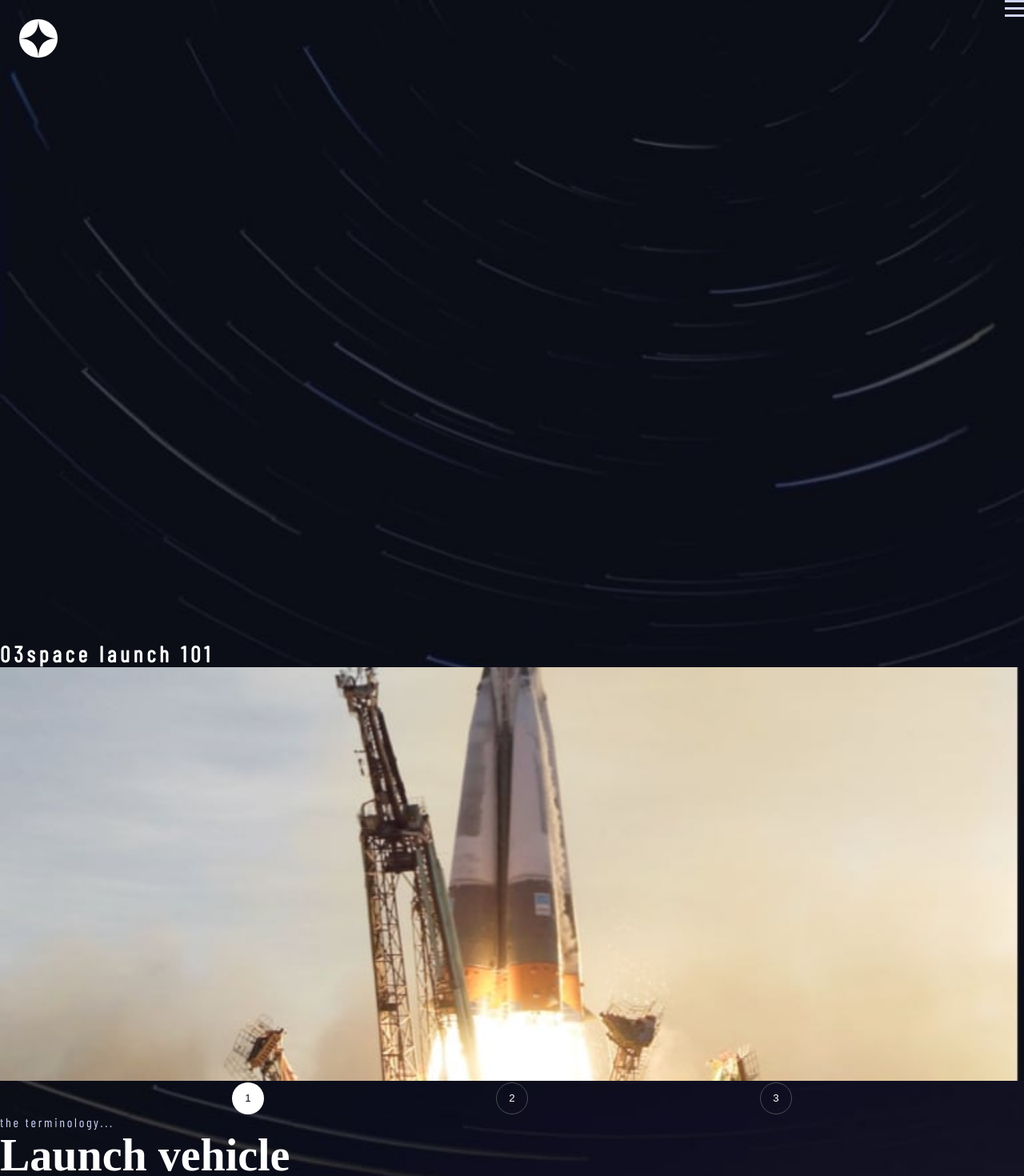
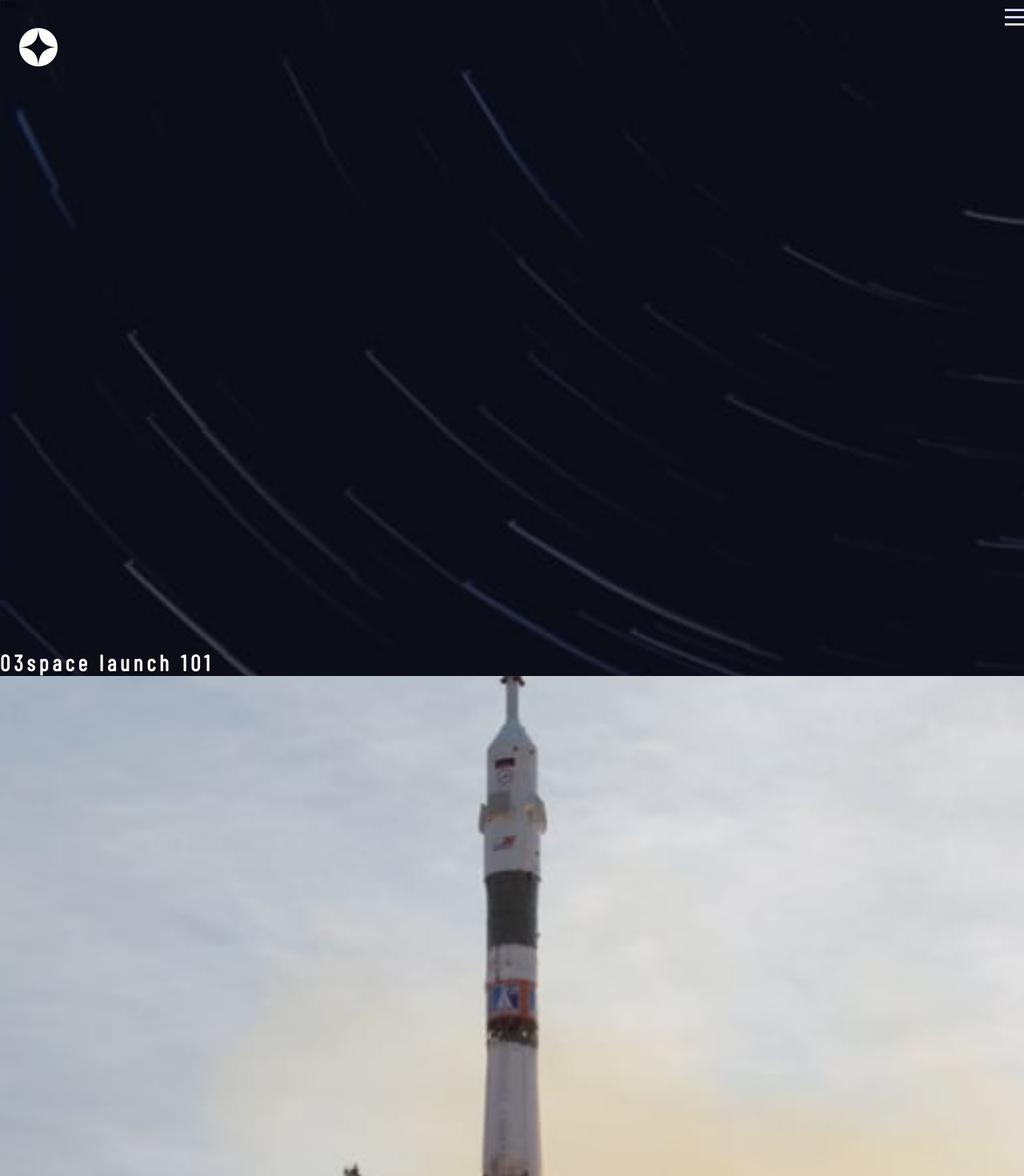
Before and after one commit to KamilKonopski/space-tourism-website-main, a React (Create React App) app: page /technology in a window 1280 px wide. Shown: the top 1470 px of the page at 80% size. Built offline with nearby package versions, Linux system fonts and the light colour scheme; a web font is replaced by a local one.

Commit message:
add portrait or landscape image feature

```diff
--- a/src/pages/Technology/Technology.jsx
+++ b/src/pages/Technology/Technology.jsx
@@ -1,25 +1,36 @@
-import { useState } from 'react';
+import { useEffect, useLayoutEffect, useRef, useState } from 'react';
 
 import Header from "../../components/Header/Header";
 
-import vehicleImage from '../../assets/technology/image-launch-vehicle-landscape.jpg';
-import capsuleImage from '../../assets/technology/image-space-capsule-landscape.jpg';
-import spaceportImage from '../../assets/technology/image-spaceport-landscape.jpg';
+import landVehicleImage from '../../assets/technology/image-launch-vehicle-landscape.jpg';
+import landCapsuleImage from '../../assets/technology/image-space-capsule-landscape.jpg';
+import landSpaceportImage from '../../assets/technology/image-spaceport-landscape.jpg';
+import portVehicleImage from '../../assets/technology/image-launch-vehicle-portrait.jpg';
+import portCapsuleImage from '../../assets/technology/image-space-capsule-portrait.jpg';
+import portSpaceportImage from '../../assets/technology/image-spaceport-portrait.jpg';
 
 import { technologies } from "../../data/data";
 
 import classes from './Technology.module.css';
 
 function Technology() {
-    const [image, setImage] = useState(vehicleImage);
+    const [image, setImage] = useState(portVehicleImage);
     const [technology, isTechnology] = useState({
         activeObject: technologies[0],
         objects: technologies,
-        images: [vehicleImage, spaceportImage, capsuleImage]
+        landImages: [landVehicleImage, landSpaceportImage, landCapsuleImage],
+        portImages: [portVehicleImage, portSpaceportImage, portCapsuleImage],
     })
+    const [width, setWidth] = useState(0);
+    const ref = useRef(null);
 
     function changeContentHandler(index) {
-        setImage(technology.images[index])
+        if (width <= 1279) {
+            setImage(technology.landImages[index])
+        } else {
+            setImage(technology.portImages[index])
+        }
+
         isTechnology({ ...technology, activeObject: technology.objects[index] })
     }
 
@@ -31,8 +42,21 @@ function Technology() {
         }
     }
 
+    useEffect(() => {
+        if (width <= 1279) {
+            setImage(landVehicleImage)
+        } else {
+            setImage(portVehicleImage)
+        }
+    }, [width])
+
+    useLayoutEffect(() => {
+        setWidth(ref.current.offsetWidth);
+    }, []);
+
     return (
-        <div className={classes['technology-page']}>
+        <div className={classes['technology-page']} ref={ref}>
+            <span>{width}</span>
             <Header />
             <main>
                 <h2 className={classes['technology-page__heading']}><strong>03</strong>space launch 101</h2>
```
